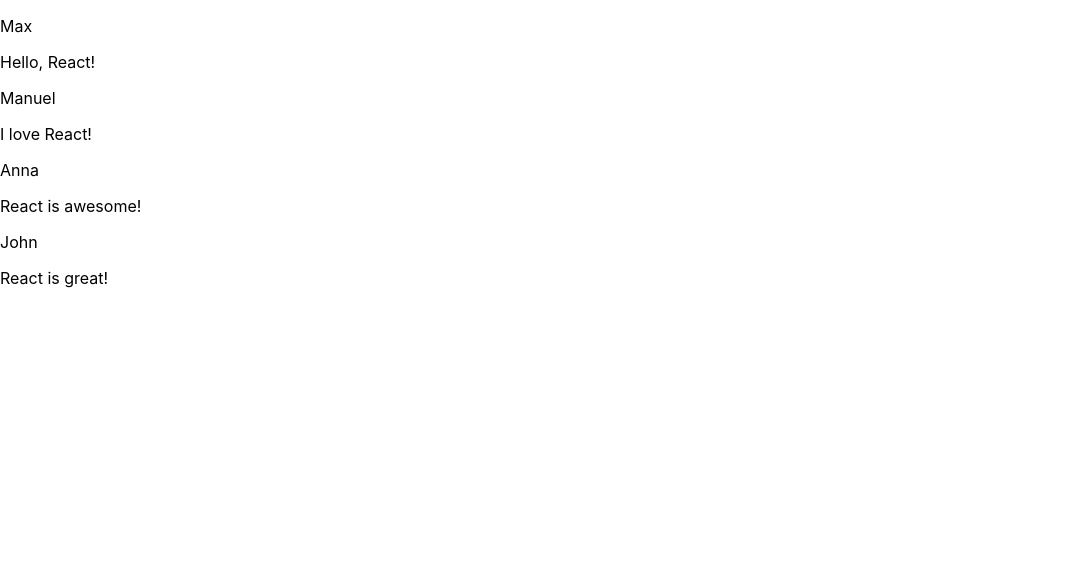
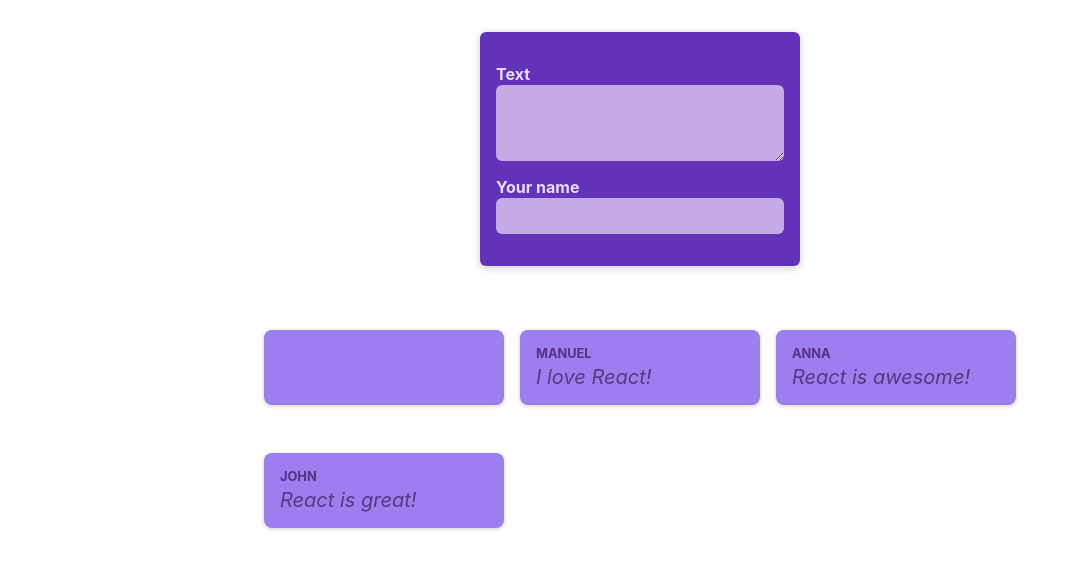
Before and after one commit to joonseoan/nextjs-react-review-1, a React (Create React App) app: page / in a window 1280 px wide. Shown: the top 568 px of the page, without its empty margins (0-1080 px from the left). Built offline with nearby package versions, Linux system fonts and the light colour scheme.

Commit message:
add the first state

```diff
--- a/src/App.tsx
+++ b/src/App.tsx
@@ -1,14 +1,11 @@
 import React from 'react';
-import Post from './components/Post';
+import PostList from './components/PostList';
 
 function App() {
   return (
-    <div className="App">
-      <Post name="Max" message="Hello, React!" />
-      <Post name="Manuel" message="I love React!" />
-      <Post name="Anna" message="React is awesome!" />
-      <Post name="John" message="React is great!" />
-    </div>
+    <main className="App">
+      <PostList />
+    </main>
   );
 }
 
--- /dev/null
+++ b/src/components/NewPost.module.css
@@ -0,0 +1,57 @@
+.form {
+  background-color: #6233b9;
+  padding: 1rem;
+  width: 20rem;
+  margin: 2rem auto;
+  border-radius: 6px;
+  box-shadow: 0 2px 8px rgba(0, 0, 0, 0.2);
+  box-sizing: border-box;
+}
+
+.form label {
+  display: block;
+  margin-bottom: 0.05rem;
+  color: #eadbfb;
+  font-weight: bold;
+}
+
+.form input,
+.form textarea {
+  display: block;
+  width: 100%;
+  box-sizing: border-box;
+  font: inherit;
+  padding: 0.5rem;
+  border-radius: 6px;
+  border: none;
+  background-color: #c4a9e4;
+  color: #28262c;
+}
+
+.actions {
+  display: flex;
+  justify-content: flex-end;
+  gap: 0.5rem;
+}
+
+.actions button {
+  cursor: pointer;
+  font: inherit;
+  padding: 0.5rem 1.5rem;
+  border: none;
+  border-radius: 4px;
+  background-color: #34036c;
+  color: #e5d5f7;
+}
+
+.actions button:hover {
+  background-color: #23014a;
+}
+
+.actions button[type='button'] {
+  background-color: transparent;
+}
+
+.actions button[type='button']:hover {
+  color: #d1bee6;
+}
--- /dev/null
+++ b/src/components/NewPost.tsx
@@ -0,0 +1,54 @@
+import classes from './NewPost.module.css';
+import { ChangeEvent, useState } from 'react';
+
+interface NewPostProps {
+  setTextHandler: (event: ChangeEvent<HTMLTextAreaElement>) => void;
+  text?: string;
+  setAuthorHandler: (event: ChangeEvent<HTMLInputElement>) => void;
+  author?: string;
+}
+
+function NewPost({
+  setTextHandler,
+  text,
+  setAuthorHandler,
+  author
+}: NewPostProps) {
+  // const [text, setText] = useState<string>('');
+
+  // function handleOnChange(event: ChangeEvent<HTMLTextAreaElement>) {
+  //   // console.log(event.target.value);
+  //   setText(event.target.value);
+  // }
+
+  return (
+    <form className={classes.form}>
+      <p>
+        <label htmlFor="body">Text</label>
+        <textarea id="body" required rows={3} onChange={setTextHandler}
+          // why it is not required? What is the difference between required and not required?
+          // Even if your state changes later, the textarea will not automatically display the new state.
+
+          // Example:
+
+          // const [text, setText] = useState("");
+
+          // function clear() {
+          //     setText("");
+          // }
+
+          // Clicking clear() will not empty the textarea because React isn't controlling its value.
+          value={text}
+        />
+      </p>
+      <p>
+        <label htmlFor="name">Your name</label>
+        <input type="text" id="name" required onChange={setAuthorHandler}
+          value={author}
+        />
+      </p>
+    </form>
+  );
+}
+
+export default NewPost;
--- /dev/null
+++ b/src/components/Post.module.css
@@ -0,0 +1,35 @@
+.post {
+  margin: 1rem 0;
+  padding: 1rem;
+  background-color: #9c7eee;
+  border-radius: 8px;
+  box-shadow: 0 1px 4px rgba(0, 0, 0, 0.2);
+  animation: animate-in 1s ease-out forwards;
+}
+
+.author {
+  font-size: 0.8rem;
+  font-weight: bold;
+  color: #543280;
+  margin: 0;
+  text-transform: uppercase;
+}
+
+.text {
+  white-space: pre-wrap;
+  font-size: 1.25rem;
+  margin: 0.25rem 0 0 0;
+  color: #593884;
+  font-style: italic;
+}
+
+@keyframes animate-in {
+  from {
+    opacity: 0;
+    transform: translateY(1rem);
+  }
+  to {
+    opacity: 1;
+    transform: translateY(0);
+  }
+}
--- a/src/components/Post.tsx
+++ b/src/components/Post.tsx
@@ -1,3 +1,10 @@
+// Better.
+// We can use CSS Modules to scope the class names locally. This way, we can avoid class name collisions and keep our styles organized. We can import the CSS module and use the imported classes object to access the class names. This is a better approach than using global CSS.
+import classes from './Post.module.css';
+
+// It works. But we can't directly use the class name in the JSX. We need to use the imported classes object to access the class name. This is because of CSS Modules. The class names are scoped locally by default. So, we need to use the imported classes object to access the class name.
+// import './index.css';
+
 const names = ['Max', 'Manuel'];
 
 export interface PostProps {
@@ -9,10 +16,10 @@
   // const name = names[Math.random() > 0.5 ? 0 : 1];
 
   return (
-    <div>
-      <p>{name}</p>
-      <p>{message}</p>
-    </div>
+    <li className={classes.post}>
+      <p className={classes.author}>{name}</p>
+      <p className={classes.text}>{message}</p>
+    </li>
   )
 }
 
--- /dev/null
+++ b/src/components/PostList.module.css
@@ -0,0 +1,10 @@
+.posts {
+  list-style: none;
+  max-width: 50rem;
+  margin: 1rem auto;
+  padding: 1rem 0;
+  display: grid;
+  gap: 1rem;
+  grid-template-columns: repeat(3, 30%);
+  justify-content: center;
+}
--- /dev/null
+++ b/src/components/PostList.tsx
@@ -0,0 +1,36 @@
+import NewPost from './NewPost';
+import Post from './Post';
+import classes from './PostList.module.css';
+import { useState, ChangeEvent } from 'react';
+
+function PostList () {
+  const [text, setText] = useState<string>('');
+  const [author, setAuthor] = useState<string>('');
+
+  function setTextHandler(event: ChangeEvent<HTMLTextAreaElement>) {
+    setText(event.target.value);
+  }
+
+  function setAuthorHandler(event: ChangeEvent<HTMLInputElement>) {
+    setAuthor(event.target.value);
+  }
+
+  return (
+    <>
+      <NewPost
+        setTextHandler={setTextHandler}
+        text={text}
+        setAuthorHandler={setAuthorHandler}
+        author={author}
+      />
+      <ul className={classes.posts}>
+        <Post name={author} message={text} />
+        <Post name="Manuel" message="I love React!" />
+        <Post name="Anna" message="React is awesome!" />
+        <Post name="John" message="React is great!" />
+      </ul>
+    </>
+  )
+}
+
+export default PostList
```
Also changed, not shown: src/components/index.css (added, +35 -0 lines).
